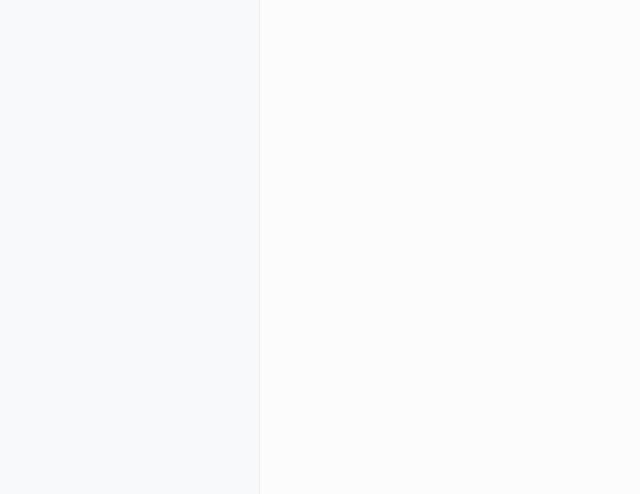
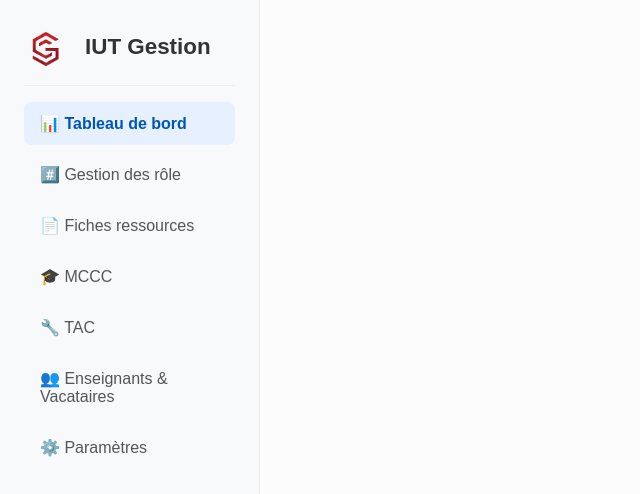
Before and after one commit to AbdelmalikMoussaoui/SAE_ERP, a Vue app in the folder frontend/: page /dashboard in a window 1280 px wide. Shown: the top 494 px of the page, without its empty margins (0-640 px from the left). Built offline with nearby package versions, Linux system fonts and the light colour scheme.

Commit message:
Initializes dashboard layout
Sets up the basic dashboard structure with a sidebar and main content area.

Adds a logo and navigation links to the sidebar for easy navigation.

Applies basic styling to create a clean and user-friendly interface.

```diff
--- a/frontend/src/views/Dashboard.vue
+++ b/frontend/src/views/Dashboard.vue
@@ -1,7 +1,21 @@
 <template>
   <div class="dashboard-layout">
     <nav class="sidebar">
-      </nav>
+      <div class="sidebar-header">
+        <img src="@/assets/Logo_G.png" alt="Logo GestIUT" class="sidebar-logo" />
+        <h3>IUT Gestion</h3>
+      </div>
+
+      <ul class="nav-links">
+        <li><a href="#" class="active">📊 Tableau de bord</a></li>
+        <li><a href="#">#️⃣ Gestion des rôle</a></li>
+        <li><a href="#">📄 Fiches ressources</a></li>
+        <li><a href="#">🎓 MCCC</a></li>
+        <li><a href="#">🔧 TAC</a></li>
+        <li><a href="#">👥 Enseignants & Vacataires</a></li>
+        <li><a href="#">⚙️ Paramètres</a></li>
+      </ul>
+    </nav>
     <main class="main-content">
       </main>
   </div>
@@ -14,9 +28,6 @@ export default {
 </script>
 
 <style scoped>
-/* On définit les variables CSS ici,
-  rattachées à notre composant principal.
-*/
 .dashboard-layout {
   --font-primary: 'Poppins', sans-serif;
   --font-secondary: 'Montserrat', sans-serif;
@@ -38,16 +49,73 @@ export default {
 /* --- Barre latérale (Sidebar) --- */
 .sidebar {
   width: 260px;
-  flex-shrink: 0; /* Empêche la sidebar de rétrécir */
+  flex-shrink: 0;
   background-color: var(--color-grey-light);
   border-right: 1px solid var(--color-border);
   box-sizing: border-box;
+  padding: 1.5rem;
 }
 
 /* --- Contenu Principal --- */
 .main-content {
-  flex-grow: 1; /* Prend tout le reste de la place */
-  background-color: #fcfcfc; /* Fond blanc cassé */
+  flex-grow: 1;
+  background-color: #fcfcfc;
   box-sizing: border-box;
 }
+
+/* --- STYLES MODIFIÉS POUR LA SIDEBAR --- */
+
+.sidebar-header {
+  display: flex;
+  align-items: center;
+  gap: 15px;
+  padding-bottom: 1rem; /* Moins d'espace en bas */
+  margin-bottom: 1rem; /* Moins d'espace sous la ligne */
+  border-bottom: 1px solid var(--color-border);
+}
+
+.sidebar-logo {
+  height: 45px; /* Logo "G" plus grand */
+  width: auto;
+}
+
+.sidebar-header h3 {
+  margin: 0;
+  font-family: var(--font-primary);
+  font-size: 1.4rem;
+  font-weight: 700;
+  color: #333;
+}
+
+.nav-links {
+  list-style: none;
+  padding: 0;
+  margin: 0;
+}
+
+.nav-links li {
+  margin-bottom: 0.5rem;
+}
+
+.nav-links a {
+  display: flex;
+  align-items: center;
+  gap: 12px;
+  padding: 0.75rem 1rem;
+  text-decoration: none;
+  color: var(--color-text);
+  font-weight: 500;
+  border-radius: 8px;
+  transition: background-color 0.2s ease, color 0.2s ease;
+}
+
+.nav-links a:hover {
+  background-color: #e9ecef;
+}
+
+.nav-links a.active {
+  background-color: #e6f0ff;
+  color: #0056b3;
+  font-weight: 600;
+}
 </style>
```
Also changed, not shown: frontend/src/assets/Logo_G.png (added).
